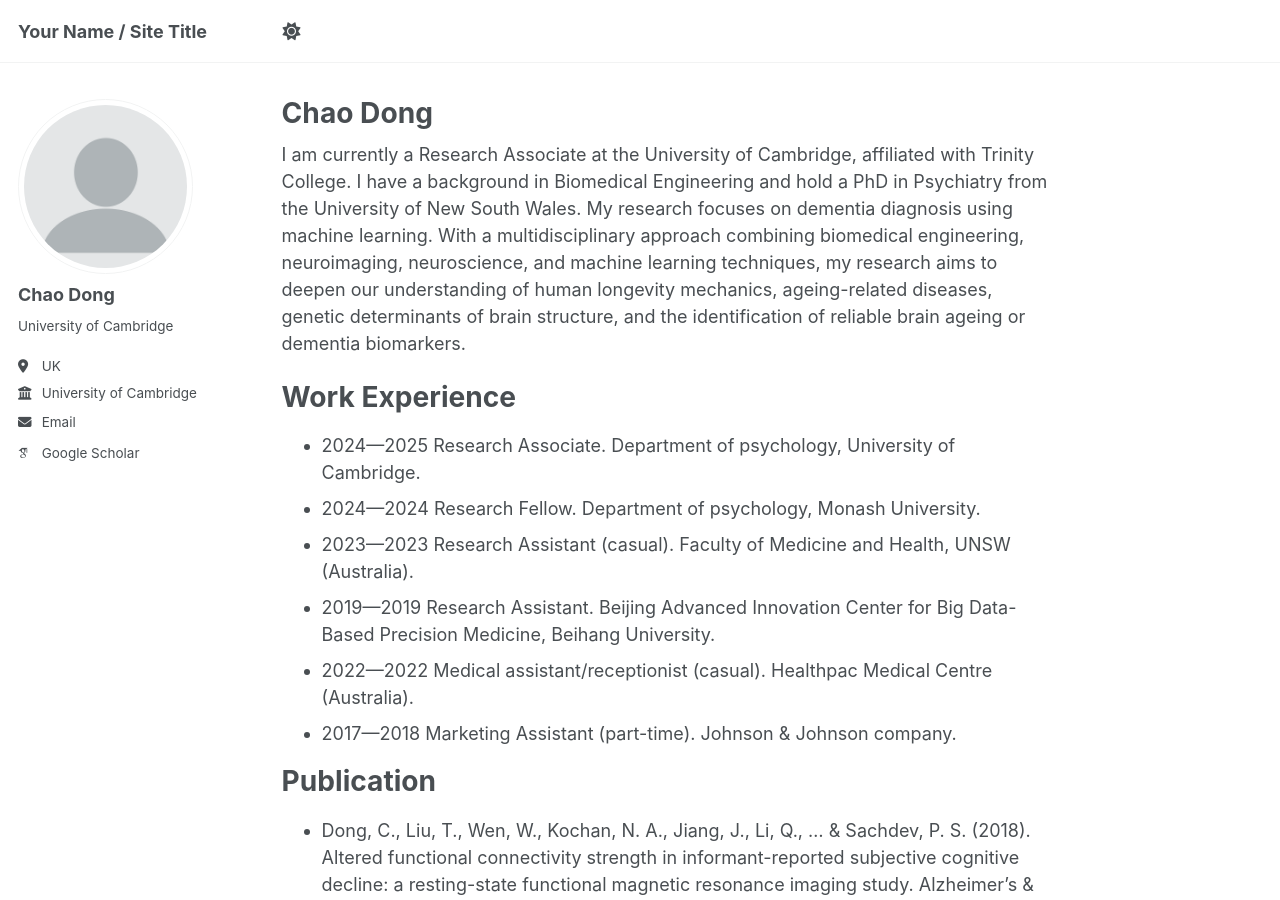
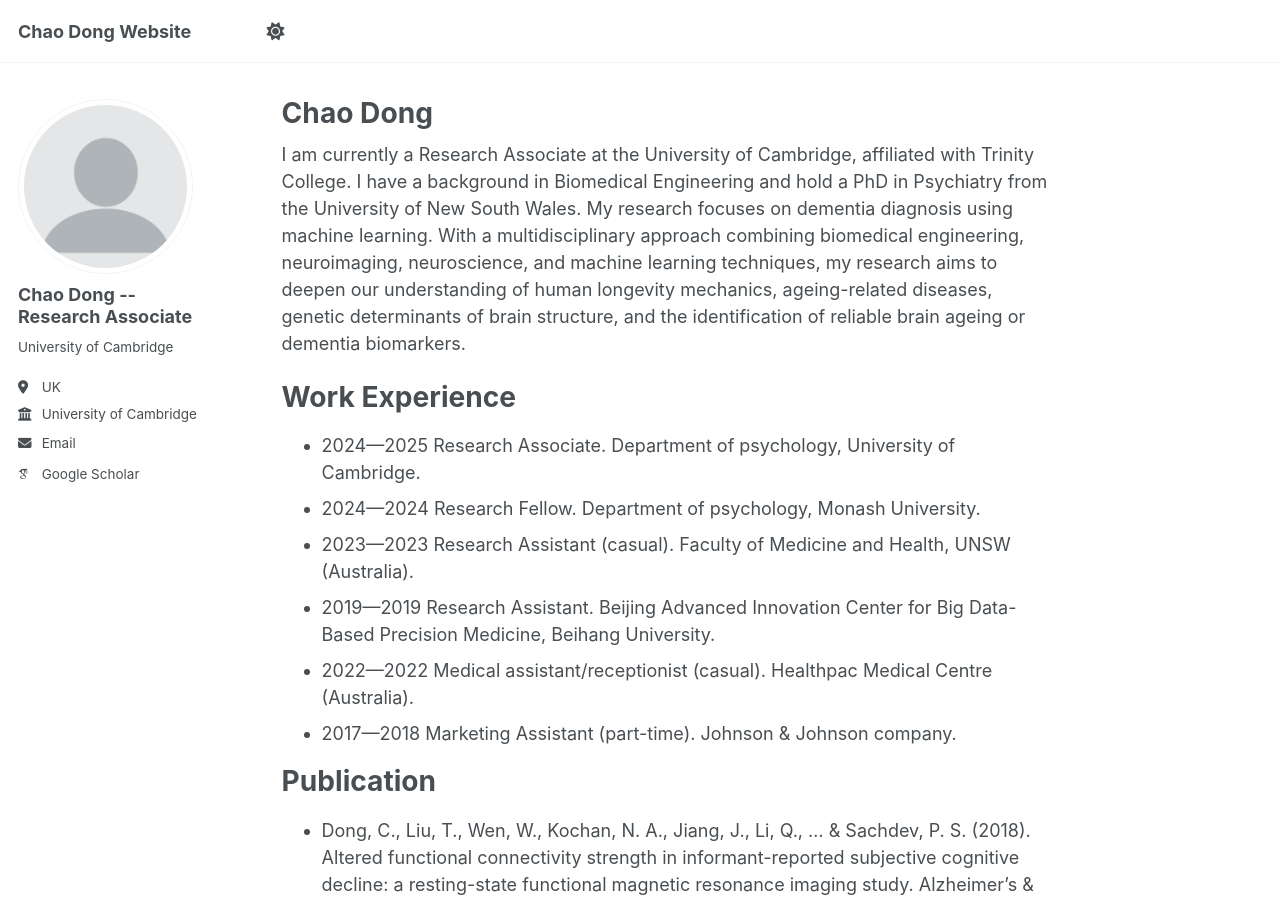
Before and after one commit to ChaoDong12/chaodong.github.io, a Jekyll site: the page built from _pages/about.md, in a window 1280 px wide and 900 px high. Built offline with Jekyll 4.4.1, drawn with Linux system fonts in a browser that asks for light colours; some web fonts are replaced.

Commit message:
Update _config.yml

```diff
--- a/_config.yml
+++ b/_config.yml
@@ -9,7 +9,7 @@
 # Basic Site Settings
 locale                   : "en-US"
 site_theme               : "default"
-title                    : "Your Name / Site Title"
+title                    : "Chao Dong Website"
 title_separator          : "-"
 name                     : &name "Your Name"
 description              : &description "personal description"
@@ -23,7 +23,7 @@ repository               : "academicpages/academicpages.github.io"
 author:
   # Biographic information
   avatar           : "profile.png"
-  name             : "       Chao   Dong"
+  name             : "Chao Dong -- Research Associate"
   pronouns         : # example: "she/her"
   bio              : "University of Cambridge"
   location         : "UK"
```
